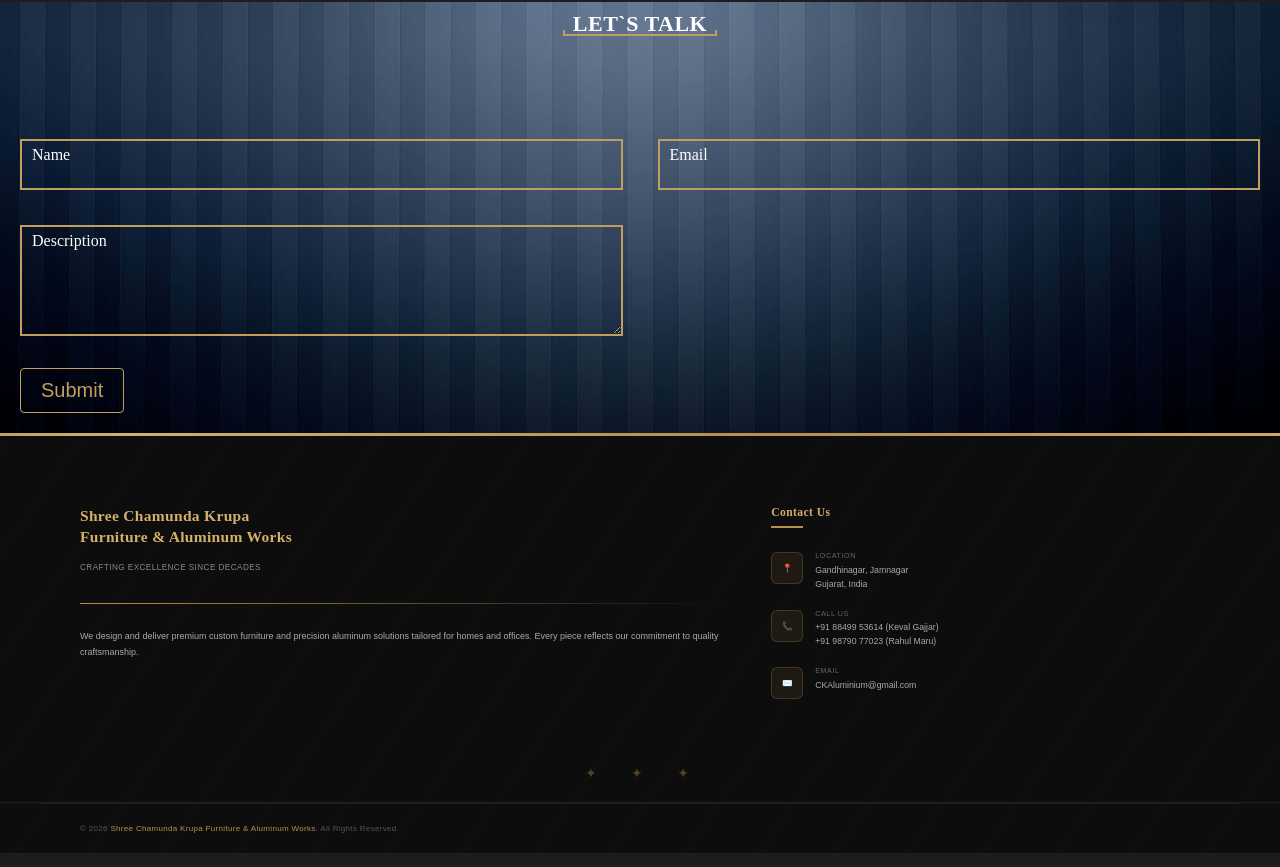
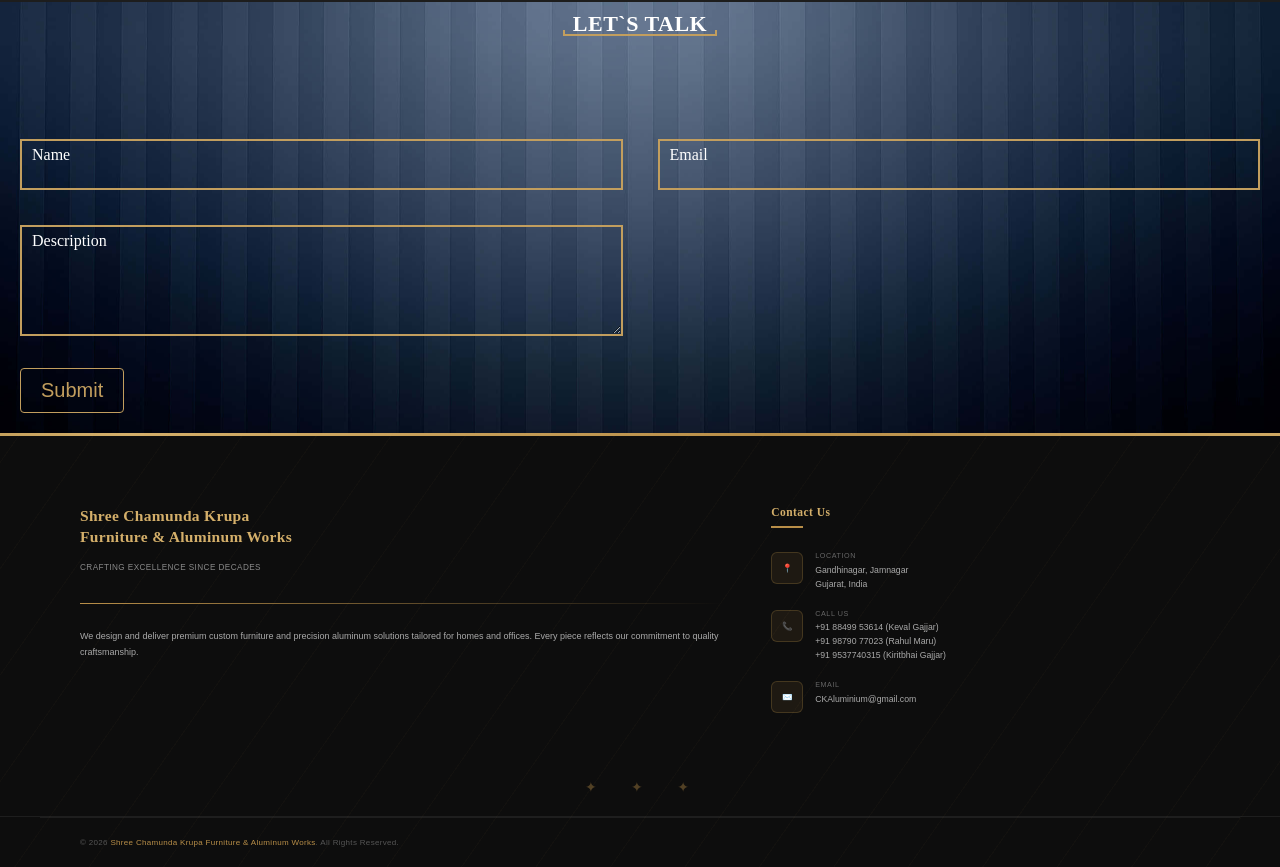
Before and after one commit to maheksondagar8-prog/ck-website, a React (Create React App) app: page / in a window 1280 px wide. Shown: the part 5214-6081 px from the top of the page. Built offline with nearby package versions, Linux system fonts and the light colour scheme.

Commit message:
Footer done

```diff
--- a/src/components/footer/index.jsx
+++ b/src/components/footer/index.jsx
@@ -46,7 +46,8 @@ const Footer = () => {
                         <div className="contact-text">
                             <span className="contact-label">Call Us</span>
                             <a href="tel:+918849953614">+91 88499 53614</a> (Keval Gajjar)<br />
-                            <a href="tel:+919879077023">+91 98790 77023</a> (Rahul Maru)
+                            <a href="tel:+919879077023">+91 98790 77023</a> (Rahul Maru)<br />
+                            <a href="tel:+919879077023">+91 9537740315</a> (Kiritbhai Gajjar)
                         </div>
                     </div>
 
```
